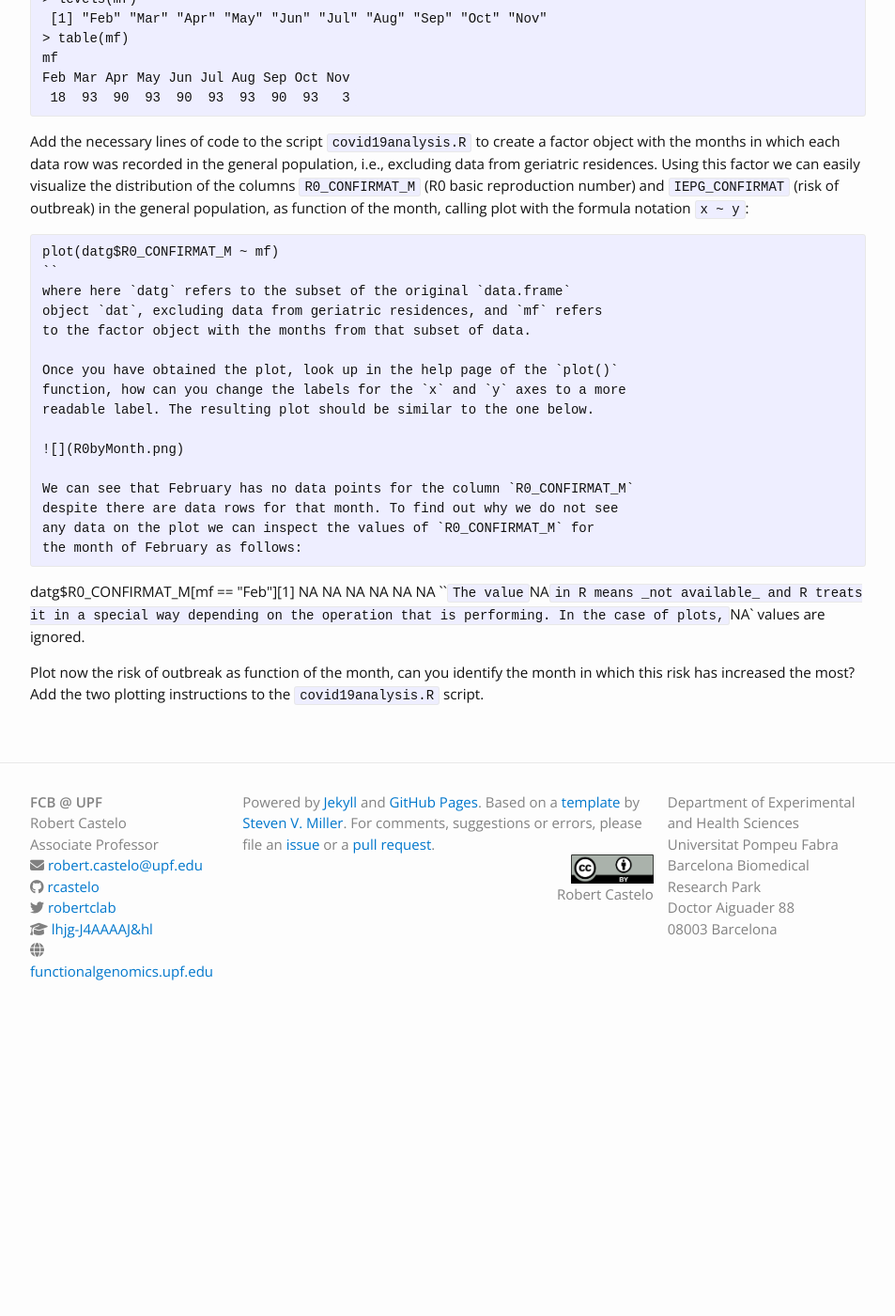
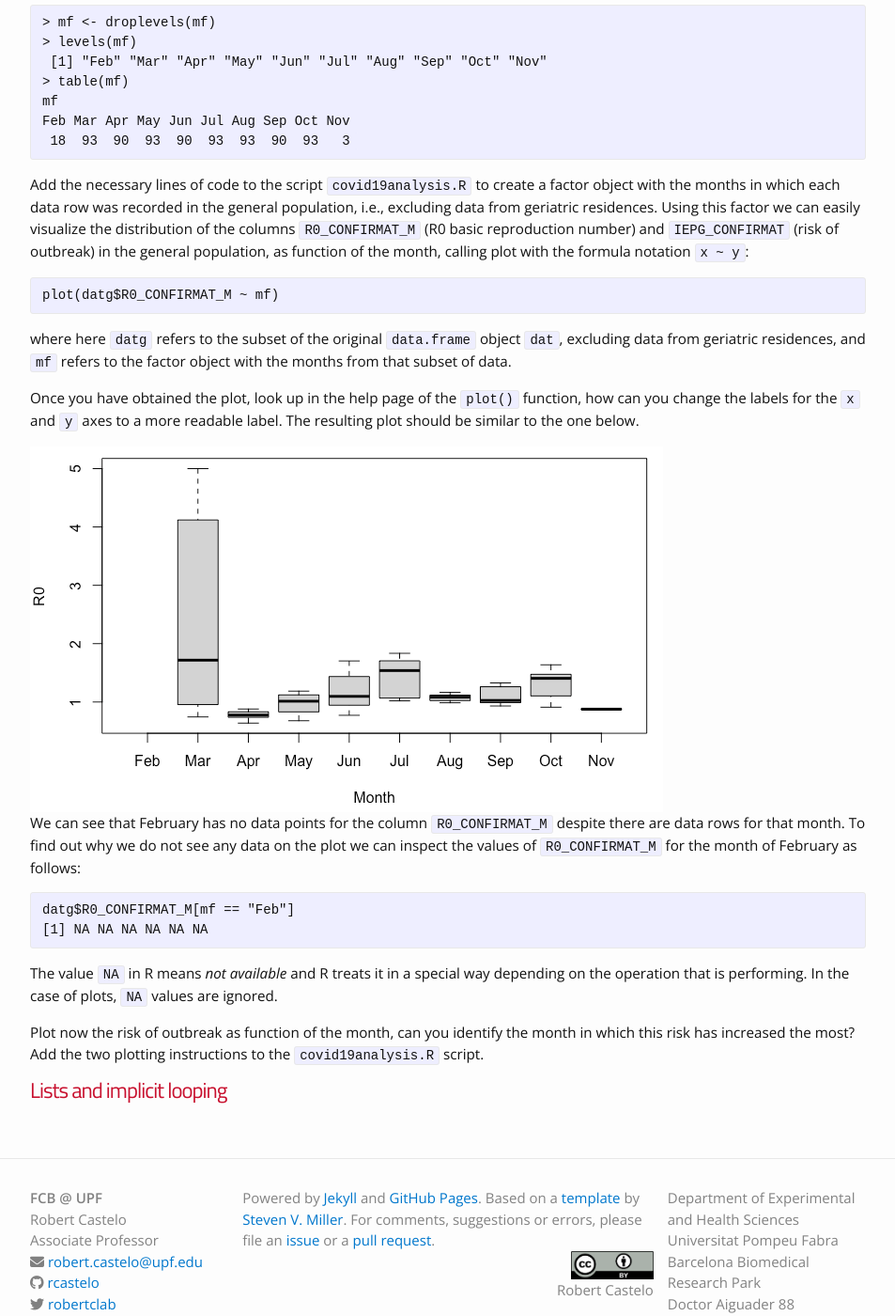
Before and after one commit to funcompbio/funcompbio.github.io, a Jekyll site: the page built from practical9/practical9.md, in a window 1280 px wide and 1400 px high, scrolled down 4718 px. Shown: the whole window at 94% size, without its empty margins (163-1116 px from the left). Built offline with Jekyll 4.4.1, drawn with Linux system fonts in a browser that asks for light colours; nearby versions of some CDN libraries; before the commit the page ends 5822 px from its top, so only the background shows below that; some of the changed text lies outside the part shown.

Commit message:
Updated practical 9.

```diff
--- a/practical9/practical9.html
+++ b/practical9/practical9.html
@@ -3,7 +3,9 @@
 <ul>
 <li>Writing R scripts.</li>
 <li>How to manipulate dates in data.</li>
-<li>Factors.</li>
+<li>How to create and use factor objects.</li>
+<li>How to create and use list objects.</li>
+<li>Learn visualizing data in different ways.</li>
 </ul>
 <h1 id="setup-and-background">Setup and background</h1>
 <p>To do this practical you need an installation of R and RStudio. You can find the instructions in the <a href="/setup/">setup</a> link on how to install R and RStudio in your system. For a smooth development of this practical, it is strongly recommended that you follow and finish the previous <a href="/practical8/">practical 8</a>.</p>
@@ -114,22 +116,16 @@ mf
 Feb Mar Apr May Jun Jul Aug Sep Oct Nov
  18  93  90  93  90  93  93  90  93   3 </code></pre>
 <p>Add the necessary lines of code to the script <code>covid19analysis.R</code> to create a factor object with the months in which each data row was recorded in the general population, i.e., excluding data from geriatric residences. Using this factor we can easily visualize the distribution of the columns <code>R0_CONFIRMAT_M</code> (R0 basic reproduction number) and <code>IEPG_CONFIRMAT</code> (risk of outbreak) in the general population, as function of the month, calling plot with the formula notation <code>x ~ y</code>:</p>
-<pre><code>plot(datg$R0_CONFIRMAT_M ~ mf)
-``
-where here `datg` refers to the subset of the original `data.frame`
-object `dat`, excluding data from geriatric residences, and `mf` refers
-to the factor object with the months from that subset of data.
+<pre><code>plot(datg$R0_CONFIRMAT_M ~ mf)</code></pre>
+<p>where here <code>datg</code> refers to the subset of the original <code>data.frame</code> object <code>dat</code>, excluding data from geriatric residences, and <code>mf</code> refers to the factor object with the months from that subset of data.</p>
+<p>Once you have obtained the plot, look up in the help page of the <code>plot()</code> function, how can you change the labels for the <code>x</code> and <code>y</code> axes to a more readable label. The resulting plot should be similar to the one below.</p>
+<div class="figure">
+<img src="R0byMonth.png" />
 
-Once you have obtained the plot, look up in the help page of the `plot()`
-function, how can you change the labels for the `x` and `y` axes to a more
-readable label. The resulting plot should be similar to the one below.
-
-![](R0byMonth.png)
-
-We can see that February has no data points for the column `R0_CONFIRMAT_M`
-despite there are data rows for that month. To find out why we do not see
-any data on the plot we can inspect the values of `R0_CONFIRMAT_M` for
-the month of February as follows:
-</code></pre>
-<p>datg$R0_CONFIRMAT_M[mf == &quot;Feb&quot;][1] NA NA NA NA NA NA ``<code>The value</code>NA<code>in R means _not available_ and R treats it in a special way depending on the operation that is performing. In the case of plots,</code>NA` values are ignored.</p>
+</div>
+<p>We can see that February has no data points for the column <code>R0_CONFIRMAT_M</code> despite there are data rows for that month. To find out why we do not see any data on the plot we can inspect the values of <code>R0_CONFIRMAT_M</code> for the month of February as follows:</p>
+<pre><code>datg$R0_CONFIRMAT_M[mf == &quot;Feb&quot;]
+[1] NA NA NA NA NA NA</code></pre>
+<p>The value <code>NA</code> in R means <em>not available</em> and R treats it in a special way depending on the operation that is performing. In the case of plots, <code>NA</code> values are ignored.</p>
 <p>Plot now the risk of outbreak as function of the month, can you identify the month in which this risk has increased the most? Add the two plotting instructions to the <code>covid19analysis.R</code> script.</p>
+<h1 id="lists-and-implicit-looping">Lists and implicit looping</h1>
```
